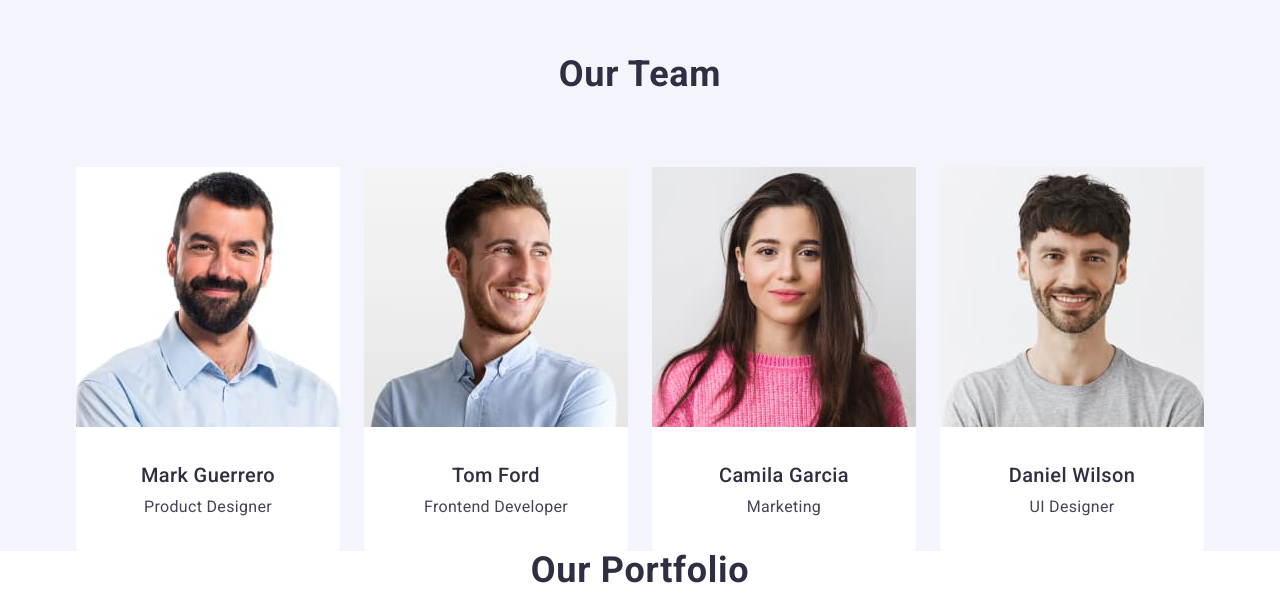
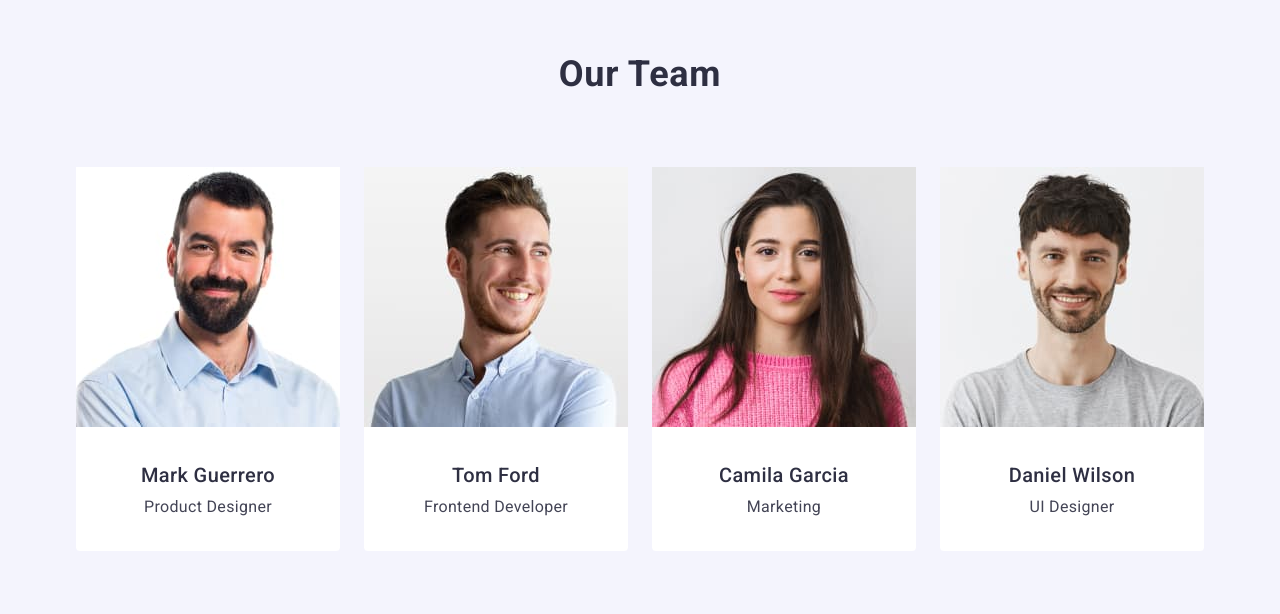
Before and after one commit to Andrii-Rozhkov/goit-markup-hw-03, a plain HTML site: page index.html in a window 1280 px wide. Shown: the part 1106-1720 px from the top of the page. Drawn offline with nearby package versions, Linux system fonts and the light colour scheme.

Commit message:
team-section-03

```diff
--- a/css/styles.css
+++ b/css/styles.css
@@ -248,7 +248,7 @@ a[href="#studio"]:active {
 }
 
 .team-section {
-    padding-top: 120px;
+    padding: 120px 0;
     background-color: #F4F4FD;
 }
 
```
